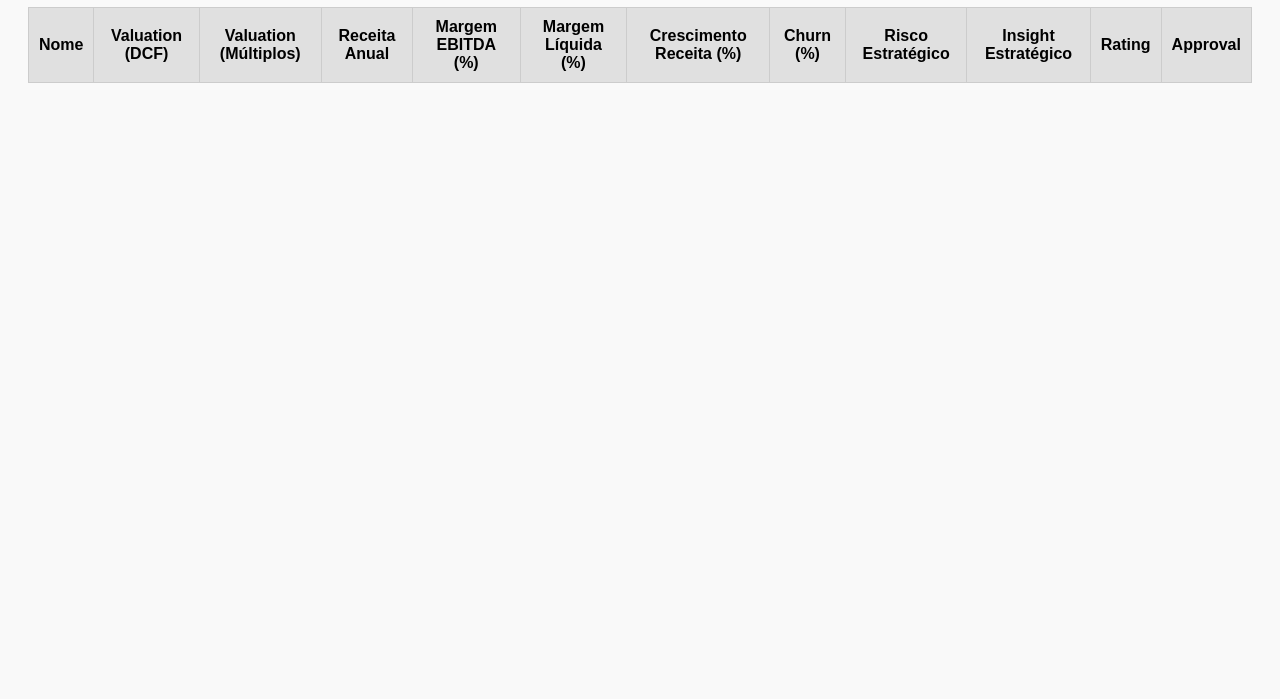
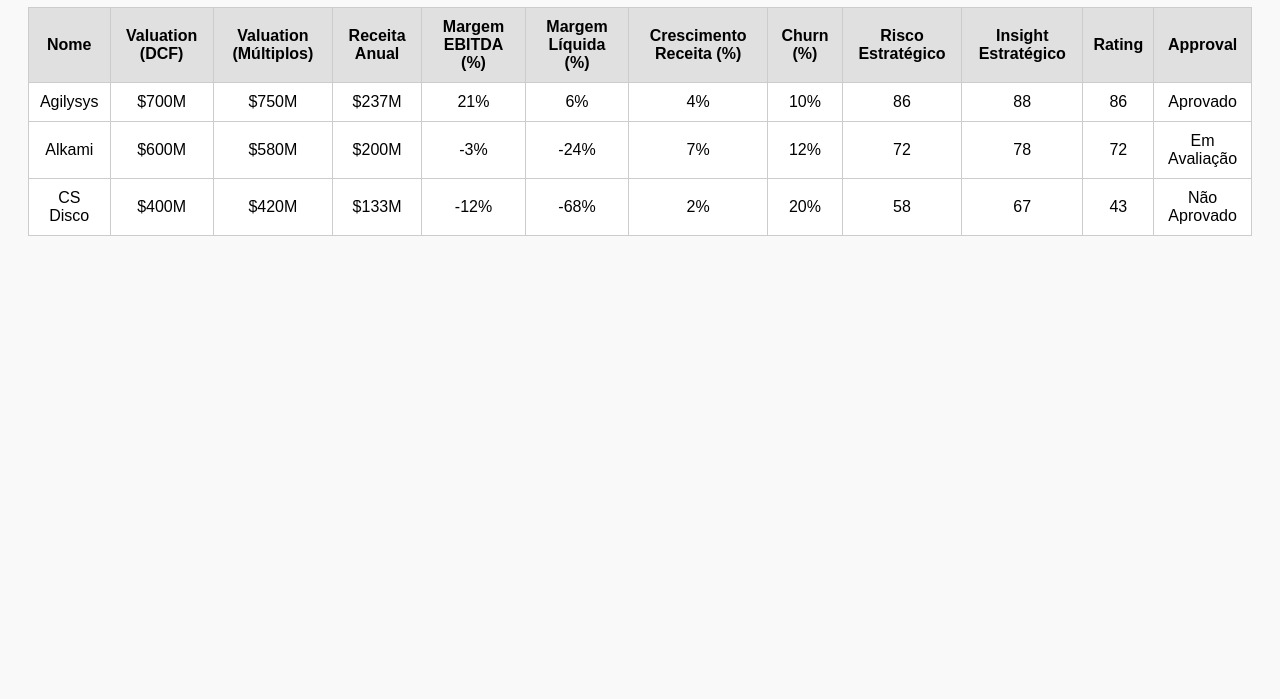
Before and after one commit to Pecamanducci/Db_Search, a plain HTML site: page index.html in a window 1280 px wide. Shown: the part 101-800 px from the top of the page. Drawn offline with Linux system fonts and the light colour scheme; no server answers.

Commit message:
Add files via upload

```diff
--- a/index.html
+++ b/index.html
@@ -3,11 +3,11 @@
 <html lang="pt-BR">
 <head>
     <meta charset="UTF-8">
-    <title>Empresas - Airtable Live</title>
+    <title>Empresas Cadastradas</title>
     <link rel="stylesheet" href="style.css">
 </head>
 <body>
-    <h1>Empresas - Dados em Tempo Real</h1>
+    <h1>Empresas Cadastradas</h1>
     <table id="empresas-table">
         <thead>
             <tr>
@@ -25,7 +25,9 @@
                 <th>Approval</th>
             </tr>
         </thead>
-        <tbody></tbody>
+        <tbody>
+            <!-- Os dados serão inseridos aqui via JavaScript -->
+        </tbody>
     </table>
     <script src="script.js"></script>
 </body>
--- a/script.js
+++ b/script.js
@@ -1,37 +1,40 @@
 
 document.addEventListener("DOMContentLoaded", function () {
-    const API_KEY = "pat0R6DNyQDDP4fTv.05e3b1af7fc6dcc16dabcccaf9f0fdd45f3c5c5ade3c0bfbd2ded2b9e9b26362";
-    const BASE_ID = "appvccdvUXFaSh6lt";
-    const TABLE_NAME = "Db_Search";
-    const url = `https://api.airtable.com/v0/${BASE_ID}/${TABLE_NAME}`;
+    const data = [
+        {
+            nome: "Agilysys", dcf: "$700M", mult: "$750M", receita: "$237M",
+            ebitda: "21%", liquida: "6%", crescimento: "4%", churn: "10%",
+            risco: "86", insight: "88", rating: "86", approval: "Aprovado"
+        },
+        {
+            nome: "Alkami", dcf: "$600M", mult: "$580M", receita: "$200M",
+            ebitda: "-3%", liquida: "-24%", crescimento: "7%", churn: "12%",
+            risco: "72", insight: "78", rating: "72", approval: "Em Avaliação"
+        },
+        {
+            nome: "CS Disco", dcf: "$400M", mult: "$420M", receita: "$133M",
+            ebitda: "-12%", liquida: "-68%", crescimento: "2%", churn: "20%",
+            risco: "58", insight: "67", rating: "43", approval: "Não Aprovado"
+        }
+    ];
 
-    fetch(url, {
-        headers: {
-            Authorization: `Bearer ${API_KEY}`
-        }
-    })
-    .then(response => response.json())
-    .then(data => {
     const tbody = document.querySelector("#empresas-table tbody");
-        data.records.forEach(record => {
-            const f = record.fields;
+    data.forEach(emp => {
         const row = document.createElement("tr");
         row.innerHTML = `
-                <td>${f.Name || ''}</td>
-                <td>${f["Valuation (DCF)"] || ''}</td>
-                <td>${f["Valuation (Múltiplos)"] || ''}</td>
-                <td>${f["Receita Anual"] || ''}</td>
-                <td>${f["Margem EBITDA (%)"] || ''}</td>
-                <td>${f["Margem Líquida (%)"] || ''}</td>
-                <td>${f["Crescimento Receita (%)"] || ''}</td>
-                <td>${f["Churn (%)"] || ''}</td>
-                <td>${f["Risco Estratégico"] || ''}</td>
-                <td>${f["Insight Estratégico"] || ''}</td>
-                <td>${f["Rating"] || ''}</td>
-                <td>${f["Approval"] || ''}</td>
+            <td>${emp.nome}</td>
+            <td>${emp.dcf}</td>
+            <td>${emp.mult}</td>
+            <td>${emp.receita}</td>
+            <td>${emp.ebitda}</td>
+            <td>${emp.liquida}</td>
+            <td>${emp.crescimento}</td>
+            <td>${emp.churn}</td>
+            <td>${emp.risco}</td>
+            <td>${emp.insight}</td>
+            <td>${emp.rating}</td>
+            <td>${emp.approval}</td>
         `;
         tbody.appendChild(row);
     });
-    })
-    .catch(error => console.error("Erro ao buscar dados:", error));
 });
```
Lines whose indentation alone changed are shown as unchanged.
